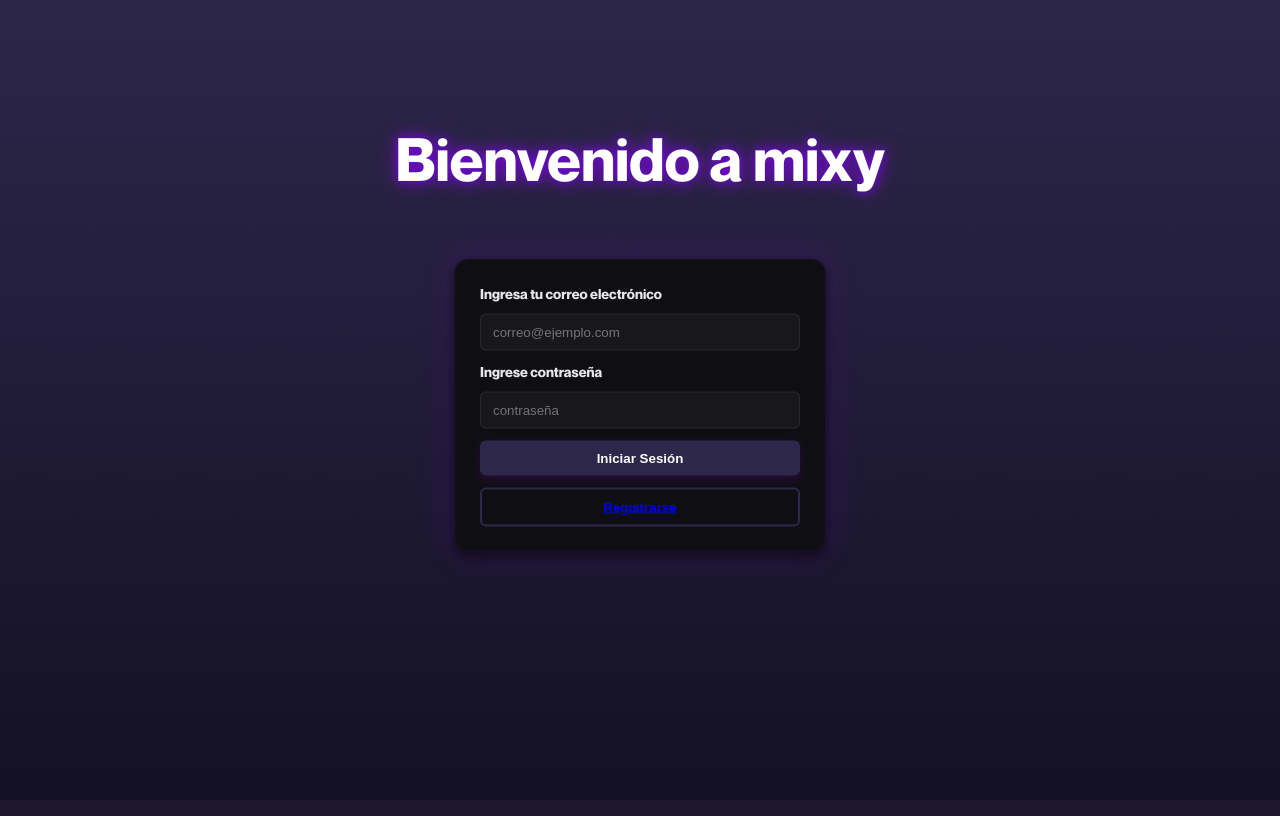
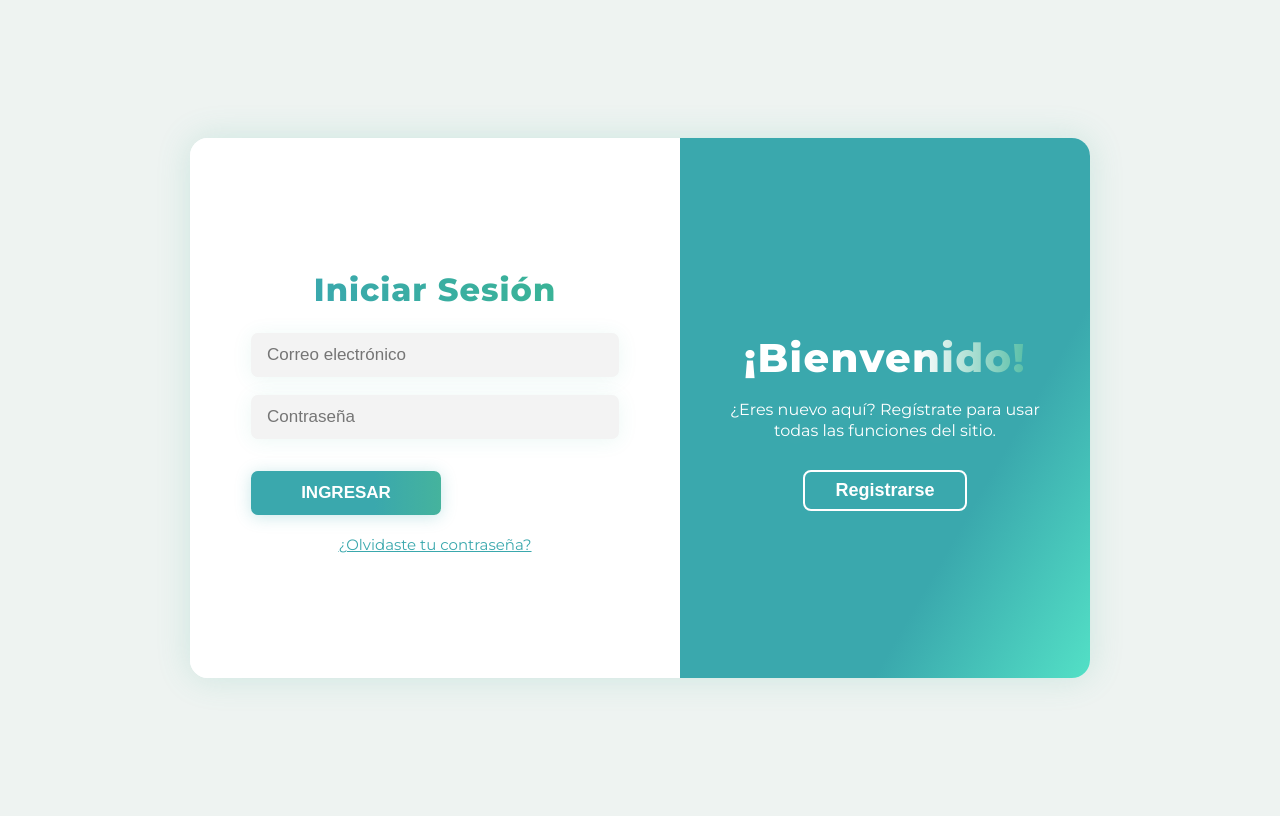
Before and after one commit to sebasagpz/MIXY-PROYECTO, a Flask app: template templates/index.html in a window 1280 px wide. Before the commit the page ends 551 px from the top, so only its background shows below. Run offline with Flask 3, Linux system fonts and the light colour scheme; the template is opened without the code that fills it, so the values that code supplies are empty; some libraries are stand-ins or nearby versions.

Commit message:
Terminado la conexion y la base de datos EN INDEX.HTML INCLUIDO JAVASCRIP}

```diff
--- a/app.py
+++ b/app.py
@@ -1,4 +1,4 @@
-from flask import Flask, request, jsonify
+from flask import Flask, request, jsonify, send_file
 from psycopg2 import connect, extras
 from cryptography.fernet import Fernet
 
@@ -18,9 +18,9 @@ key = Fernet.generate_key()
 #se crea las constante para conectarse a postgres
 host = 'localhost'
 port = 5432
-dbname = 'PROYECTO_MIXY' #nombre de la base de datos
+dbname = 'proyecto_mixy' #nombre de la base de datos
 username = 'postgres'
-password = 123456
+password = '123456'
 
 """Se definen las constantes para conectarse a PostgreSQL:
 host: dirección del servidor.
@@ -29,6 +29,10 @@ dbname: nombre de la base de datos.
 username: usuario de PostgreSQL.
 password: contraseña del usuario."""
 
+@app.route('/')
+def inicio():
+    return send_file('templates/index.html')
+
 def get_connection():
     #propiedades
     conn = connect(host=host, port=port, dbname=dbname, user=username, password=password)
@@ -36,13 +40,13 @@ def get_connection():
     """Esta función crea y devuelve una conexión activa con la base de datos
     PostgreSQL usando los parámetros definidos anteriormente."""
 
-@app.get('/api/users') #Ruta: /api/users  con metodo get
+@app.get('/datos') #Ruta: /api/users  con metodo get
 def get_users():
     conn = get_connection()
     cur = conn.cursor(cursor_factory=extras.RealDictCursor)
 
 
-    cur.execute('SELECT * FROM users')
+    cur.execute('SELECT * FROM usuarios')
     users = cur.fetchall()
 
     cur.close()
@@ -53,17 +57,22 @@ def get_users():
 Se ejecuta una consulta SQL que selecciona todos los usuarios.
 Se devuelven los resultados como una lista de diccionarios JSON."""
 
-@app.post('/api/users') #Ruta: /api/users
+@app.post('/dato/api' ) #Ruta: /api/users
 def create_user():
     new_user = request.get_json()
-    email = new_user['email']
+    nombre = new_user['nombre']
+    apellido = new_user['apellido']
+    correo = new_user['correo']
+    nacimiento = new_user['nacimiento']
     password = Fernet(key).encrypt(bytes(new_user['password'], 'utf-8'))
 
     conn = get_connection()
     cur = conn.cursor()
 
-    cur.execute('INSERT INTO users (email, password) VALUES (%s, %s) RETURNING *',
-                (email, password))
+    cur.execute('INSERT INTO usuarios (nombre, apellido, correo, nacimiento, password) VALUES (%s, %s, %s, %s, %s) RETURNING *',
+            (nombre, apellido, correo, nacimiento, password))
+
+
     new_created_user = cur.fetchone()
     print(new_created_user)
     conn.commit()
@@ -75,64 +84,7 @@ def create_user():
 Se ejecuta una sentencia SQL INSERT.
 Se devuelve el nuevo usuario creado."""
 
-@app.delete('/api/users/<id>')  #Ruta: /api/users/<id>
-def delete_user(id):
-    conn = get_connection()
-    cur = conn.cursor(cursor_factory=extras.RealDictCursor)
 
-    cur.execute('DELETE FROM users WHERE id = %s RETURNING * ', (id))
-    user = cur.fetchone()
-
-    conn.commit()
-
-    conn.close()
-    cur.close()
-
-    if user is None:
-        return jsonify({'message': 'User not found'}), 404
-    return jsonify(user)
-    """Se elimina el usuario con el id especificado.
-Si no existe, se devuelve un mensaje de error 404.
-Si existe, se devuelve el usuario eliminado."""
-
-# @app.put('/api/users/<id>')
-# def update_user(id):
-
-#     conn = get_connection()
-#     cur = conn.cursor(cursor_factory=extras.RealDictCursor)
-
-#     new_user = request.get_json()
-#     username = new_user['username']
-#     email = new_user['email']
-#     password = Fernet(key).encrypt(bytes(new_user['password'], 'utf-8'))
-
-#     cur.execute('UPDATE users SET username = %s, email = %s, password = %s WHERE id = %s RETURNIG *', (username, email, password, id))
-#     updated_user = cur.fetchone()
-
-#     conn.commit()
-
-#     cur.close()
-#     conn.close()
-
-
-#     if updated_user is None:
-#         return jsonify({'menssage': 'User not found'}), 404
-
-#     return jsonify(updated_user)
-
-@app.get('/api/users/<id>')
-def get_user(id):
-
-    conn = get_connection()
-    cur = conn.cursor(cursor_factory=extras.RealDictCursor)
-
-    cur.execute('SELECT * FROM users WHERE id = %s', (id,))
-    user = cur.fetchone()
-
-    if user is None:
-        return jsonify({'message': 'User not found'}), 404
-
-    return jsonify(user)
 
 if __name__ == '__main__':
     app.run(debug=True)
--- /dev/null
+++ b/static/style.css
@@ -0,0 +1,146 @@
+@import url('https://fonts.googleapis.com/css2?family=Montserrat:wght@800;400&display=swap');
+    body {
+      background: #EEF3F1;
+      display: flex;
+      min-height: 100vh;
+      justify-content: center;
+      align-items: center;
+      font-family: 'Montserrat', sans-serif;
+    }
+    .container {
+      background: #fff;
+      width: 900px;
+      min-height: 540px;
+      display: flex;
+      border-radius: 18px;
+      overflow: hidden;
+      box-shadow: 0 0 34px #45b39d33;
+      position: relative;
+      transition: box-shadow 0.3s;
+    }
+    .form-section {
+      flex: 1;
+      display: flex;
+      flex-direction: column;
+      justify-content: center;
+      align-items: center;
+      padding: 40px;
+      transition: transform 0.7s cubic-bezier(.4,1.6,.6,1.1);
+      background: #fff;
+      z-index: 2;
+    }
+    .hidden {
+      display: none !important;
+    }
+    h2 {
+      font-size: 32px;
+      background: linear-gradient(90deg,#3AA8AD,#3AB397);
+      -webkit-background-clip: text;
+      -webkit-text-fill-color: transparent;
+      font-weight: 800;
+      letter-spacing: 1px;
+      margin-bottom: 24px;
+      text-align: center;
+    }
+    .input-box {
+      display: flex;
+      gap: 10px;
+      align-items: center;
+      padding: 0 14px;
+      background: #F3F3F3;
+      border-radius: 7px;
+      width: 340px;
+      height: 44px;
+      margin-bottom: 18px;
+      box-shadow: 0 2px 20px #3AB39718;
+    }
+    .input-box input {
+      border: none;
+      background: transparent;
+      font-size: 17px;
+      width: 100%;
+      outline: none;
+      color: #425a5a;
+    }
+    .form-section a {
+      font-size: 15px;
+      color: #3AA8AD;
+      text-decoration: underline;
+      margin-bottom: 18px;
+      transition: color 0.2s;
+      margin-top: 20px;
+      left: -12px;
+    }
+    .form-section a:hover { color: #287e6c; }
+    .form-section button {
+      width: 190px;
+      height: 44px;
+      font-size: 17px;
+      font-weight: 700;
+      border: none;
+      border-radius: 7px;
+      margin-top: 14px;
+      background: linear-gradient(90deg,#3AA8AD 65%, #45B39D 100%);
+      color: #fff;
+      cursor: pointer;
+      box-shadow: 0 2px 16px #3AA8AD44;
+      transition: box-shadow 0.2s;
+    }
+    .form-section button:hover {
+      box-shadow: 0 6px 30px #3AA8ADAA;
+      background: linear-gradient(90deg,#45B39D 35%, #3AA8AD 100%);
+    }
+    .slide-panel {
+      flex: 1;
+      background: linear-gradient(120deg,#3AA8AD 70%,#53e0c6 100%);
+      display: flex;
+      align-items: center;
+      justify-content: center;
+      position: relative;
+      transition: background 0.4s;
+      color: #fff;
+      min-height: 100%;
+      z-index: 1;
+    }
+    .slide-content {
+      text-align: center;
+      padding: 0 44px;
+      max-width: 350px;
+    }
+    .slide-content h3 {
+      font-size: 40px;
+      font-weight: bold;
+      margin-bottom: 18px;
+      background: linear-gradient(90deg,#fff 60%, #3AB397 100%);
+      -webkit-background-clip: text;
+      -webkit-text-fill-color: transparent;
+      letter-spacing: 1.4px;
+    }
+    .slide-content p {
+      font-size: 16px;
+      margin-bottom: 28px;
+      text-shadow: 0 2px 24px #fff4;
+      font-weight: 500;
+      line-height: 1.3;
+    }
+    .slide-content button {
+      border: 2px solid #fff;
+      background: transparent;
+      color: #fff;
+      font-size: 18px;
+      font-weight: bold;
+      border-radius: 8px;
+      padding: 8px 30px;
+      cursor: pointer;
+      transition: background 0.2s, color 0.2s;
+      margin-bottom: 12px;
+    }
+    .slide-content button:hover {
+      background: #ffffff32;
+      color: #3AA8AD;
+    }
+    /* Responsive */
+    @media (max-width: 1000px) {
+      .container { flex-direction: column; width: 98vw; min-width: 340px;}
+      .form-section, .slide-panel {min-height:340px;}
+    }
--- a/templates/estilos.css
+++ /dev/null
@@ -1,191 +0,0 @@
-/* ======================= FUENTE LOCAL ======================= */
-@font-face {
-  font-family: 'NeueMontreal'; /* Nombre de la fuente a usar */
-  src: url('../fonts/NeueMontreal-Bold.otf') format('opentype');/* Ruta y formato del archivo de fuente */
-  font-weight: 700;/* Peso de la fuente: negrita */
-  font-style: normal; /* Estilo de la fuente: normal (sin cursiva) */
-}
-
-/* ======================= ANIMACIONES ======================= */
-.floating {  /* Clase para aplicar la animación "floating" */
-  animation-name: floating; /* Nombre de la animación */
-  animation-duration: 3s; /* Duración total: 3 segundos */
-  animation-iteration-count: infinite;  /* Se repite infinitamente */
-  animation-timing-function: ease-in-out;/* Movimiento suave de entrada y salida */
-}
-
-@keyframes floating { /* Define los fotogramas de la animación "floating" */
-  0% { transform: translate(0, 0px); } /* Inicio: sin movimiento vertical */
-  50% { transform: translate(0, 8px); } /* Mitad: se mueve hacia abajo 8px */
-  100% { transform: translate(0, -0px); } /* Final: regresa a la posición original */
-}
-
-
-.floating-4 { /* Variante de la animación flotante con duración de 4 segundos */
-  animation-name: floating-4; /* Nombre de la animación */
-  animation-duration: 4s; /* Duración total: 4 segundos */
-  animation-iteration-count: infinite; /* Se repite sin fin */
-  animation-timing-function: ease-in-out; /* Movimiento suave */
-}
-
-/* Define los fotogramas de la animación "floating-4" */
-@keyframes floating-4 {
-  0% { transform: translate(0, 0px); } /* Empieza sin movimiento */
-  50% { transform: translate(0, 8px); } /* Baja 8px en la mitad */
-  100% { transform: translate(0, -0px); }   /* Regresa al punto original */
-}
-
-
-
-/* ======================= ESTILOS GENERALES ======================= */
-body {/* Define el estilo general del cuerpo del documento */
-  background-color: #0a0a0f;/* Color de fondo oscuro */
-background-image: url('../images/fondoinicio.png'); /* << cambia el nombre si tu imagen se llama distinto */
-  background-size: cover; /* la imagen cubre toda la pantalla */
-  background-repeat: no-repeat; /* no se repite */
-  background-position: center; /* centrada */
-  color: white;/* Color de texto blanco */
-  font-family: 'NeueMontreal', sans-serif;/* Usa la fuente personalizada o una sans-serif si no está disponible */
-  display: flex;/* Usa flexbox para alinear los elementos */
-  flex-direction: column;/* Coloca los elementos en columna */
-  align-items: center;/* Centra horizontalmente */
-  justify-content: flex-start;/* Alinea los elementos desde arriba */
-  height: 100vh;/* Ocupa el 100% de la altura de la pantalla */
-  margin: 0;/* Elimina márgenes del navegador */
-  padding-top: 80px; /* Deja un espacio arriba */
-  box-sizing: border-box;/* Incluye el padding en el cálculo del tamaño total */
-  -webkit-font-smoothing: antialiased;/* Mejora el renderizado de texto en WebKit */
-  -moz-osx-font-smoothing: grayscale;/* Mejora el renderizado de texto en macOS */
-}
-
-/* ======================= TÍTULO ======================= */
-.titulo {/* Estilo para el texto del título principal */
-  font-size: 60px;/* Tamaño grande de fuente */
-  font-weight: 700;/* Texto en negrita */
-  text-align: center; /* Centrado horizontalmente */
-  margin-bottom: 60px;/* Espacio debajo del título */
-  color: #ffffff; /* Color blanco */
-  text-shadow:                   /* Sombras de texto para crear efecto de brillo morado */
-    0 0 8px rgba(115, 0, 255, 0.8),  /* Sombra cercana (desplazamiento x=0,y=0, blur=8px, color morado semitransparente). */
-    0 0 20px rgba(176, 0, 255, 0.6); /* Sombra más difusa (blur mayor) para halo más amplio. */
-  -webkit-text-stroke: 0.5px rgba(0,0,0,0.2); /* Trazo fino al texto para aumentar contraste con el halo (soporte webkit). */
-  text-shadow:
-    #2d274b,
-    #2d274b;
-}
-
-/* ======================= FORMULARIO ======================= */
-.inicio_sesion {/* Contenedor del formulario de inicio de sesión */
-  display: flex;/* Activa el modelo flexbox */
-  flex-direction: column;/* Elementos uno debajo del otro */
-  gap: 12px;/* Espacio entre los elementos */
-  background-color: #0f0f13; /* Fondo gris oscuro del formulario */
-  padding: 25px;/* Espacio interno */
-  border-radius: 15px;/* Bordes redondeados */
-  width: 320px;/* Ancho fijo del formulario */
-  max-width: 90%;/* Se adapta en pantallas pequeñas */
-  box-shadow:/* Sombra externa y efecto de brillo */
-    0 4px 12px rgba(0,0,0,0.6),
-    0 0 30px 6px rgba(176,0,255,0.12),
-    inset 0 0 12px rgba(255,255,255,0.02);
-  border: 1px solid rgba(176,0,255,0.12);
-}
-
-/* Labels */
-.inicio_sesion label {
-  font-size: 14px;
-  color: rgba(255,255,255,0.9);
-}
-
-/* Inputs */
-.inicio_sesion input {
-  padding: 10px 12px;
-  border: 1px solid rgba(255,255,255,0.08);
-  border-radius: 6px;
-  background-color: rgba(255,255,255,0.04);
-  color: white;
-  outline: none;
-}
-
-.inicio_sesion input:focus {
-  border-color: #2d274b;
-  box-shadow: #2d274b;
-}
-
-
-.registro {
-  display: flex;
-  flex-direction: column;
-  gap: 12px;
-  background-color: #0f0f13;
-  padding: 25px;
-  border-radius: 15px;
-  width: 320px;
-  max-width: 90%;
-  box-shadow:
-    0 4px 12px rgba(0,0,0,0.6),
-    0 0 30px 6px rgba(176,0,255,0.12),
-    inset 0 0 12px rgba(255,255,255,0.02);
-  border: 1px solid rgba(176,0,255,0.12);
-}
-
-/* Labels */
-.registro label {
-  font-size: 14px;
-  color: rgba(255,255,255,0.9);
-}
-
-/* Inputs */
-.registro input {
-  padding: 10px 12px;
-  border: 1px solid rgba(255,255,255,0.08);
-  border-radius: 6px;
-  background-color: rgba(255,255,255,0.04);
-  color: white;
-  outline: none;
-}
-
-.registro input:focus {
-  border-color: #2d274b;
-  box-shadow: #2d274b;
-}
-
-
-/* ======================= BOTONES ======================= */
-button {
-  padding: 10px 12px;
-  border: none;
-  border-radius: 6px;
-  font-weight: 700;
-  color: white;
-  cursor: pointer;
-  transition: 0.2s;
-}
-
-.iniciar {
-  background-color: #2d274b;
-  box-shadow: 0 4px 12px rgba(176,0,255,0.16);
-}
-.iniciar:hover {
-  background-color: #2d274b;
-  transform: translateY(-2px);
-}
-
-.registrarse {
-  background-color: transparent;
-  border: 2px solid #2d274b;
-  color: #2d274b;
-  text-decoration: none;         /* Sin subrayado en el texto del enlace. */
-}
-.registrarse:hover {
-  background-color: #2d274b;
-  color: white;
-  transform: translateY(-2px);
-}
-
-/* ======================= RESPONSIVE ======================= */
-@media (max-width: 420px) {
-  .titulo {
-    font-size: 38px;
-  }
-}
--- a/templates/index.html
+++ b/templates/index.html
@@ -1,22 +1,167 @@
 <!DOCTYPE html>
-<html>
+<html lang="es">
 <head>
-  <title>Inicio de sesión</title>
-  <link rel="stylesheet" href="estilos.css">
+  <meta charset="UTF-8">
+  <meta name="viewport" content="width=980, initial-scale=1.0">
+  <title>Login & Registro</title>
+  <link rel="stylesheet" href="/static/style.css">
 </head>
 <body>
+  <div class="container" id="main-container">
+    <!-- LOGIN FORM -->
+    <div class="form-section" id="login-section">
+      <h2>Iniciar Sesión</h2>
+      <form id="login-form">
+        <div class="input-box">
+          <input type="email" name="loginCorreo" placeholder="Correo electrónico" required>
+        </div>
+        <div class="input-box">
+          <input type="password" name="loginClave" placeholder="Contraseña" required>
+        </div>
+        <button type="submit">INGRESAR</button>
+      </form>
+      <a href="#">¿Olvidaste tu contraseña?</a>
+    </div>
+    <!-- REGISTRO FORM -->
+    <div class="form-section hidden" id="registro-section">
+      <h2>Registrarse</h2>
+      <form id="registro-form">
+        <div class="input-box">
+          <input type="text" id="nombre" name="nombre" placeholder="Nombre" required>
+        </div>
+        <div class="input-box">
+          <input type="text" id="apellido" name="apellido" placeholder="Apellido" required>
+        </div>
+        <div class="input-box">
+          <input type="email" id="correo" name="correo" placeholder="Correo electrónico" required>
+        </div>
+        <div class="input-box">
+          <input type="date" id="nacimiento" name="nacimiento" required>
+        </div>
+        <div class="input-box">
+          <input type="password" id="password" name="clave" placeholder="Contraseña" required>
+        </div>
+        <button type="submit">REGISTRARSE</button>
+      </form>
+    </div>
+    <!-- SLIDE PANEL -->
+    <div class="slide-panel" id="slide-panel">
+      <div class="slide-content" id="slide-content">
+        <h3 id="slide-title">¡Bienvenido!</h3>
+        <p id="slide-text">¿Eres nuevo aquí? Regístrate para usar todas las funciones del sitio.</p>
+        <button id="slide-btn">Registrarse</button>
+      </div>
+    </div>
+  </div>
+  <script>
+   // ---- SLIDE ENTRE LOGIN Y REGISTRO ----
+const btnSlide = document.getElementById("slide-btn");
+const slideTitle = document.getElementById("slide-title");
+const slideText = document.getElementById("slide-text");
+const registroSection = document.getElementById("registro-section");
+const loginSection = document.getElementById("login-section");
+const slidePanel = document.getElementById("slide-panel");
+let panelState = "login"; // login / registro
 
-  <h1 class="titulo floating">Bienvenido a mixy</h1>
+btnSlide.addEventListener('click', ()=>{
+  if(panelState==="login"){
+    // Mostrar registro
+    loginSection.classList.add('hidden');
+    registroSection.classList.remove('hidden');
+    slideTitle.textContent = "¡Hola!";
+    slideText.textContent = "¿Ya tienes cuenta? Ingresa tus datos para acceder a todas las funciones.";
+    btnSlide.textContent = "Iniciar Sesión";
+    panelState = "registro";
+    slidePanel.style.background = "linear-gradient(120deg,#3AB397 40%,#53e0c6 100%)";
+  }else{
+    // Mostrar login
+    registroSection.classList.add('hidden');
+    loginSection.classList.remove('hidden');
+    slideTitle.textContent = "¡Bienvenido!";
+    slideText.textContent = "¿Eres nuevo aquí? Regístrate para usar todas las funciones del sitio.";
+    btnSlide.textContent = "Registrarse";
+    panelState = "login";
+    slidePanel.style.background = "linear-gradient(120deg,#3AA8AD 70%,#53e0c6 100%)";
+  }
+});
 
-  <div class="inicio_sesion floating-4">
-    <label for="correo">Ingresa tu correo electrónico</label><!--esta etiqueta crea el ingreso del correro electronico-->
-    <input type="email" id="correo" placeholder="correo@ejemplo.com"><!--Etiqueta en bloque del correo electronico-->
+// ---- REGISTRO AJAX ----
+document.getElementById('registro-form').addEventListener('submit', async function(e) {
+  e.preventDefault();
 
-    <label for="clave">Ingrese contraseña</label> <!-- Etiqueta que muestra el texto para que el usuario ingrese su contraseña -->
-    <input type="password1" id="clave" placeholder="contraseña"><!-- Campo de entrada donde el usuario escribe su contraseña , oculta los caracteres -->
+  const nombre = document.getElementById('nombre').value.trim();
+  const apellido = document.getElementById('apellido').value.trim();
+  const correo = document.getElementById('correo').value.trim();
+  const nacimiento = document.getElementById('nacimiento').value.trim();
+  const password = document.getElementById('password').value.trim();
 
-    <button class="iniciar">Iniciar Sesión</button><!-- Botón que permite al usuario iniciar sesión -->
-    <button class="registrarse"><a href="registro.html">Registrarse</a></button> <!--Boton que permite al usuario registrarse-->
+  const payload = {
+    nombre,
+    apellido,
+    correo,
+    nacimiento,
+    password
+  };
 
+  try {
+    const response = await fetch('/dato/api', { // asegúrate que esta ruta exista en tu backend
+      method: 'POST',
+      headers: {'Content-Type': 'application/json'},
+      body: JSON.stringify(payload)
+    });
+    const resultado = await response.json();
+
+    if(response.ok){
+      alert('¡Registro exitoso!\nBienvenido/a, ' + nombre + ' ' + apellido);
+      e.target.reset();
+      // Opcional: cambia automáticamente a login
+      registroSection.classList.add('hidden');
+      loginSection.classList.remove('hidden');
+      slideTitle.textContent = "¡Bienvenido!";
+      slideText.textContent = "¿Eres nuevo aquí? Regístrate para usar todas las funciones del sitio.";
+      btnSlide.textContent = "Registrarse";
+      panelState = "login";
+      slidePanel.style.background = "linear-gradient(120deg,#3AA8AD 70%,#53e0c6 100%)";
+    }else{
+      alert('❌ Error al guardar los datos\n' + (resultado?.mensaje || 'Intenta de nuevo.'));
+    }
+  } catch (err){
+    alert('⚠️ Error de conexión con el servidor');
+  }
+});
+
+// ---- LOGIN AJAX ----
+document.getElementById('login-form').addEventListener('submit', async function(e){
+  e.preventDefault();
+
+  const correo = e.target.loginCorreo.value.trim();
+  const password = e.target.loginClave.value.trim();
+
+  const payload = {
+    correo,
+    password
+  };
+
+  try {
+    const response = await fetch('/api/login', { // asegúrate que esta ruta exista en tu backend
+      method: 'POST',
+      headers: {'Content-Type': 'application/json'},
+      body: JSON.stringify(payload)
+    });
+    const resultado = await response.json();
+
+    if(response.ok && resultado?.ok){
+      alert('¡Sesión iniciada para: ' + correo + '!');
+      e.target.reset();
+      // Aquí podrías redirigir a otra página, etc.
+      // window.location.href = "/dashboard";
+    }else{
+      alert('❌ Usuario o contraseña incorrectos');
+    }
+  } catch (err){
+    alert('⚠️ Error de conexión con el servidor');
+  }
+});
+  </script>
 </body>
 </html>
```
Also changed, not shown: DATABASE.SQL (added, +8 -0 lines), js/script.js (added, +72 -0 lines), templates/registro.html (deleted, +0 -36 lines).
